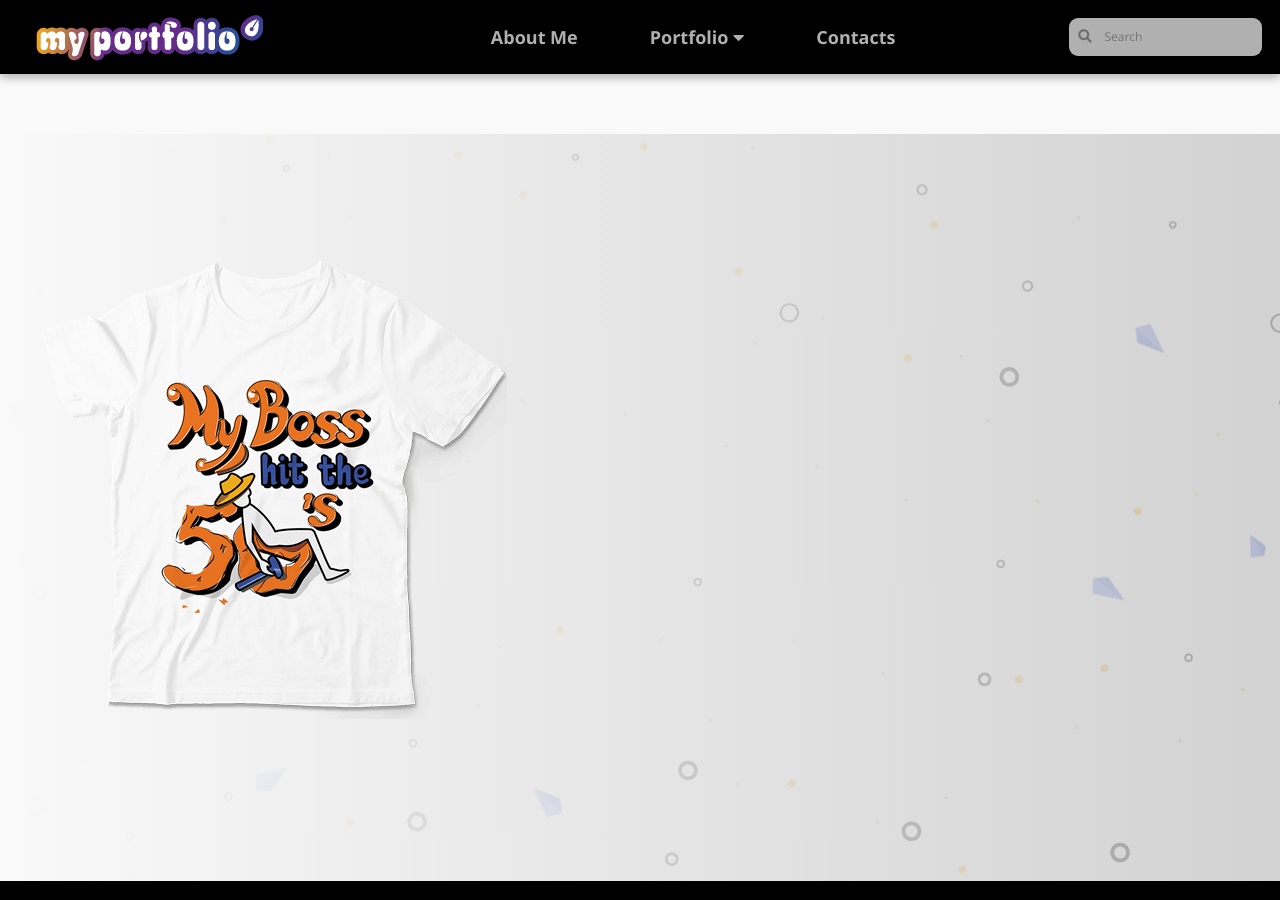
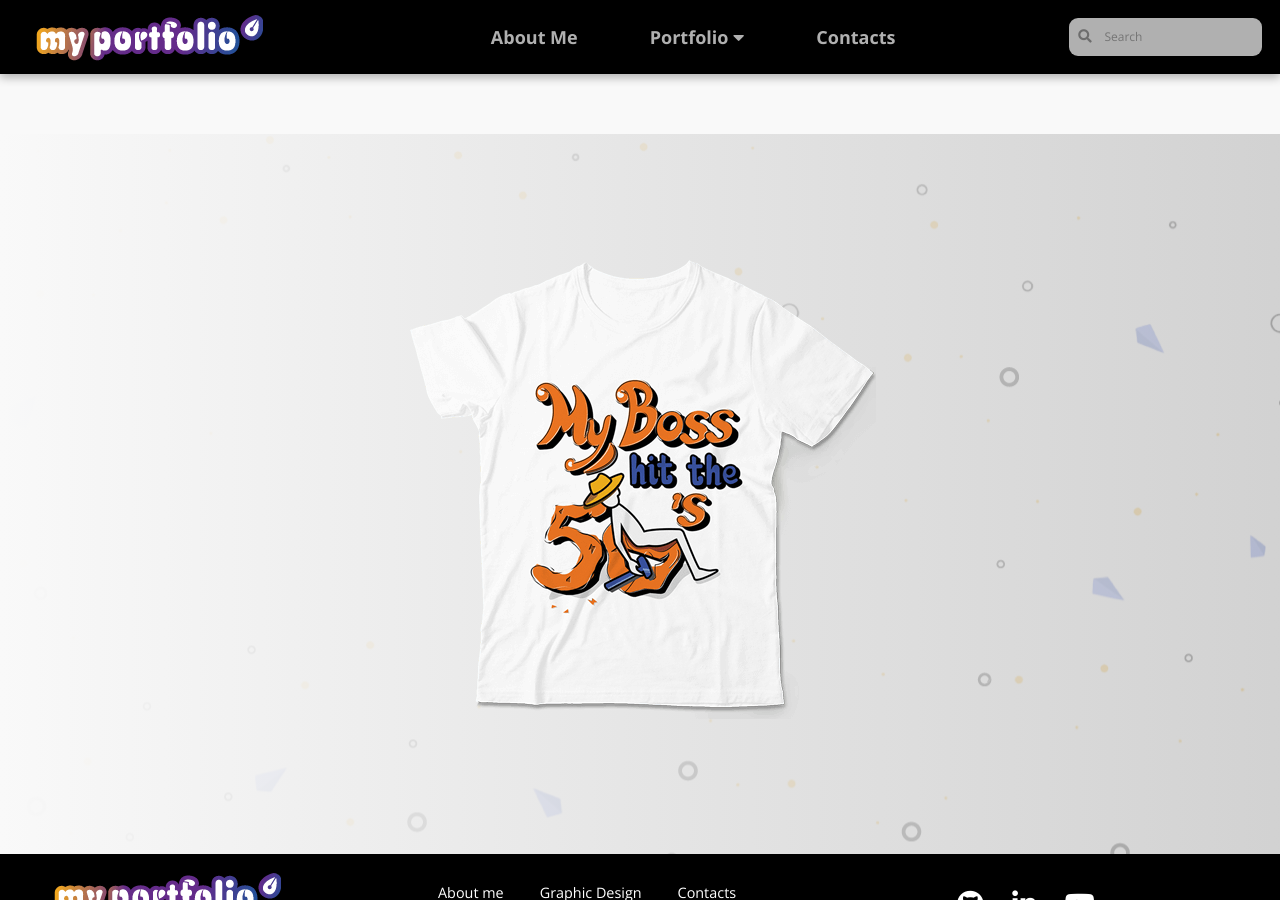
Before and after one commit to LiliyaMilanova/myportfolio, a Jekyll site: the page built from graphic-design-my-boss-illustration.html, in a window 1280 px wide and 900 px high, scrolled down 1702 px. Built offline with Jekyll 4.4.1, drawn with Linux system fonts in a browser that asks for light colours; nearby versions of some CDN libraries.

Commit message:
Update graphic-design-my-boss-illustration.html

```diff
--- a/graphic-design-my-boss-illustration.html
+++ b/graphic-design-my-boss-illustration.html
@@ -68,7 +68,7 @@
 
 
             <section class="project-new-type">
-                <article class="small-img">
+                <article class="third-img">
                     <img src="{{site.baseurl}}images/my-boss-illustation-t-shirt.png" alt="my-boss-illustation-t-shirt" title="T-Shirt">
                 </article>
            </section>
```
